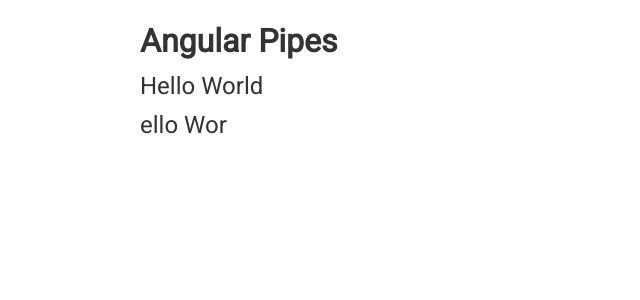
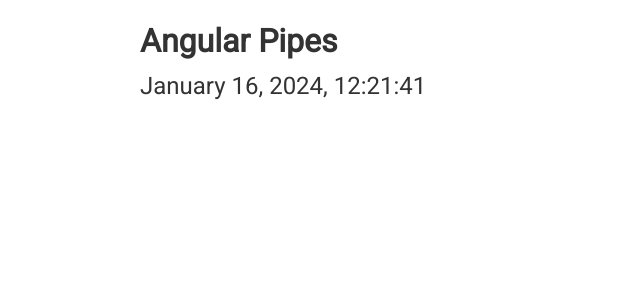
Before and after one commit to Arafatik/Angular-essential, an Angular app: page / in a window 1280 px wide. Shown: the top 300 px of the page, without its empty margins (0-640 px from the left). Built offline with nearby package versions, Linux system fonts and the light colour scheme.

Commit message:
date-pipes

```diff
--- a/src/app/app.component.html
+++ b/src/app/app.component.html
@@ -1,5 +1,4 @@
 <div class="container">
   <h1>Angular Pipes</h1>
-  <p>{{ str | uppercase | lowercase | titlecase }}</p>
-  <p>{{ str | titlecase | slice : 1 : -2 }}</p>
+  <p>{{ date | date : "MMMM dd, yyy, HH:mm:ss" }}</p>
 </div>
--- a/src/app/app.component.ts
+++ b/src/app/app.component.ts
@@ -9,4 +9,6 @@
   e: number = Math.E;
 
   str = "hello world";
+
+  date: Date = new Date();
 }
```
